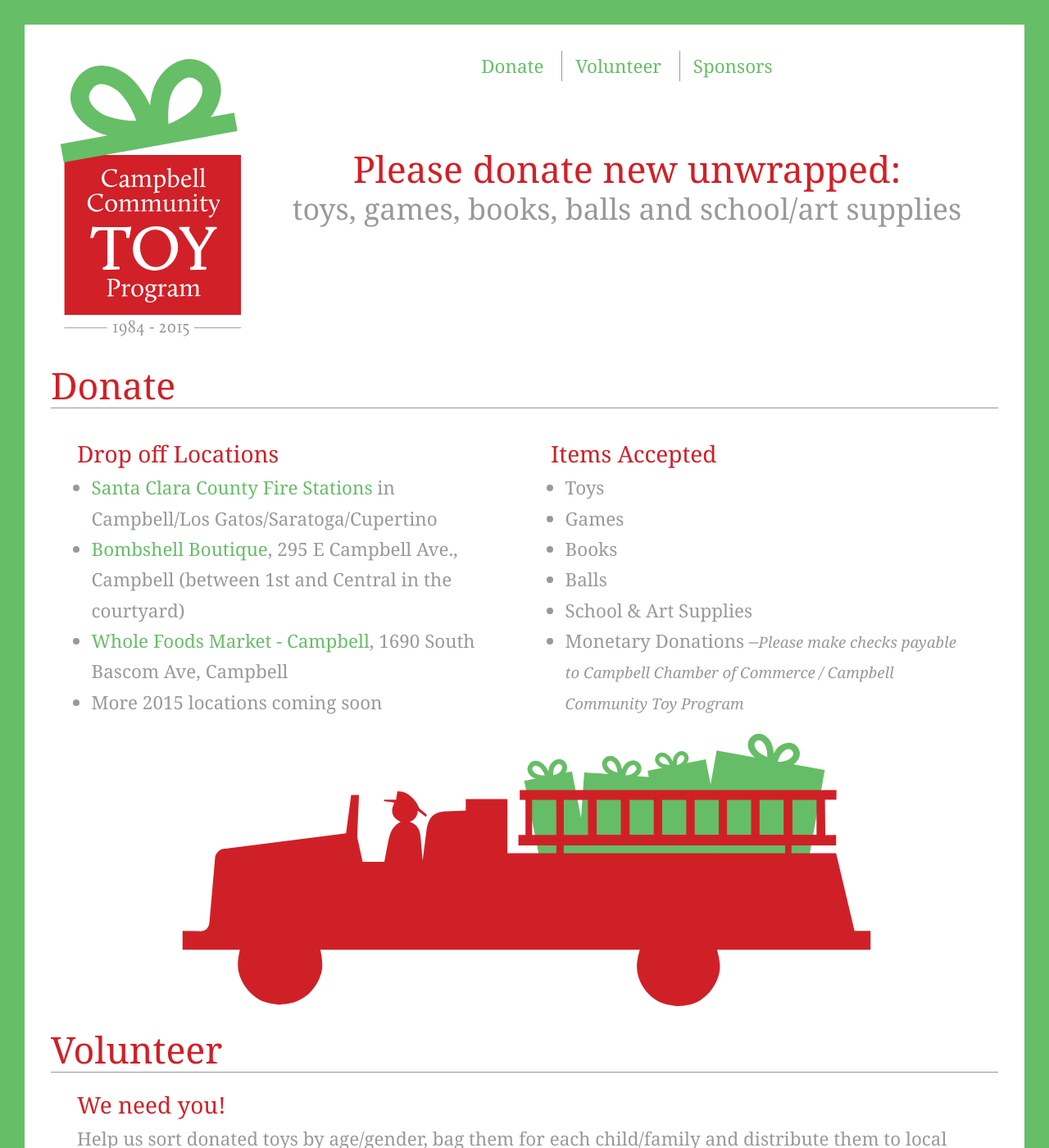
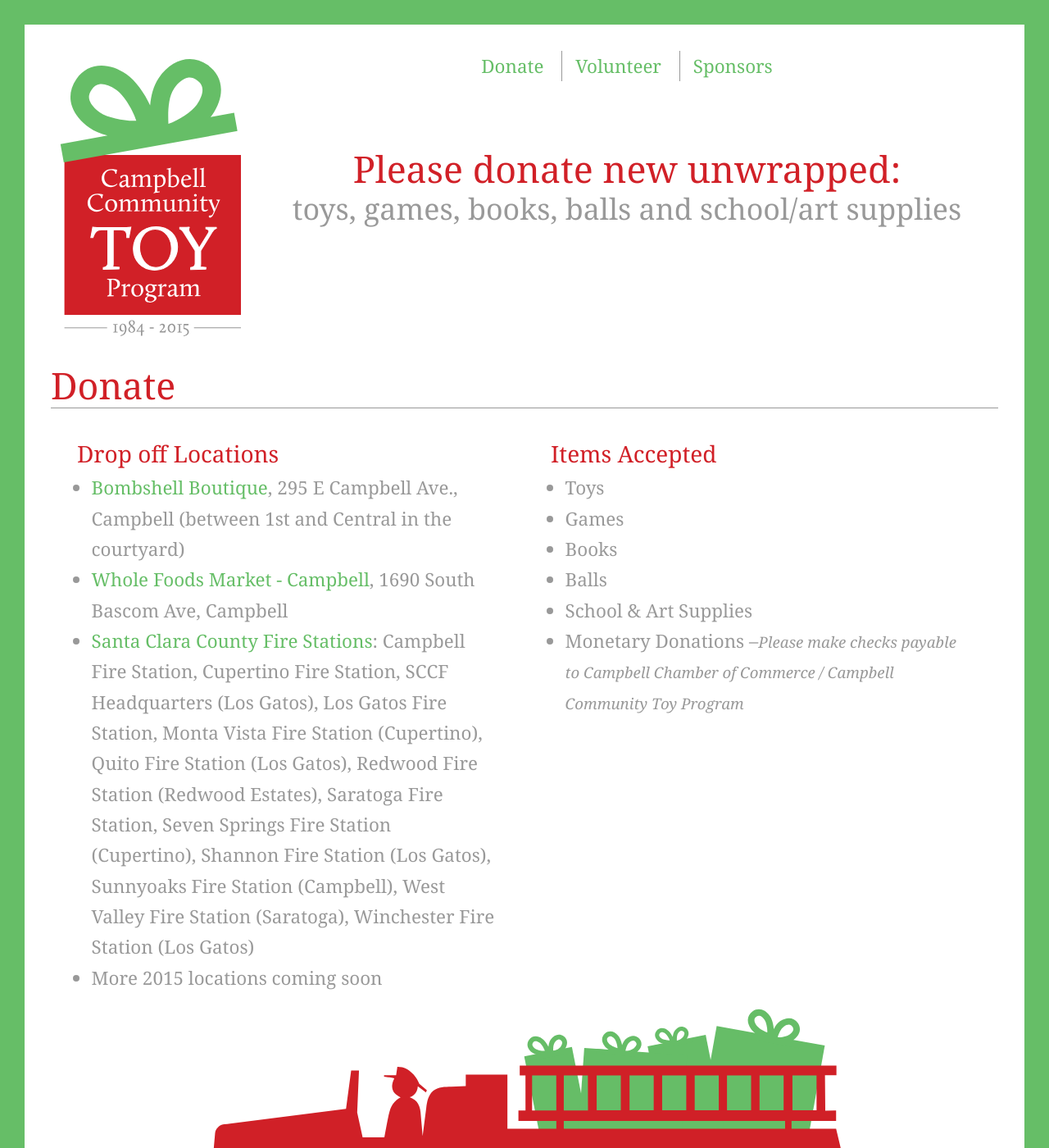
Before and after one commit to campbell-toy-drive/campbell-toy-drive.github.io, a Jekyll site: the page built from index.html, in a window 1280 px wide and 1400 px high. Shown: the whole window at 82% size. Built offline with Jekyll 4.4.1, drawn with Linux system fonts in a browser that asks for light colours; Markdown is read by kramdown in place of the engine named in the settings.

Commit message:
added fire station list

```diff
--- a/index.html
+++ b/index.html
@@ -11,11 +11,11 @@
 			<ul>
 				<!--<li><a href="http://www.sccl.org/locations/hours-and-locations/campbell/getting-there/directions" target="_blank" title="Campbell Library">Campbell Library</li>-->
 				<!--<li><a href="http://www.ci.campbell.ca.us/recreation/general/directions.htm" target="_blank" title="Campbell Community Center">Campbell Community Center</a></li>-->
-				<li><a href="http://www.sccfd.org/stations.html" target="_blank" title="Campbell Fire Stations">Santa Clara County Fire Stations</a> in Campbell/Los Gatos/Saratoga/Cupertino</li>
 				<li><a href="http://www.bombshell-boutique.com/" target="_blank" title="Bombshell Boutique">Bombshell Boutique</a>, 295 E Campbell Ave., Campbell (between 1st and Central in the courtyard)</li>
 				<!--<li><a href="http://www.palazzisalon.com/" target="_blank" title="Palazzi Salon">Palazzi Salon</a>, 274 E. Campbell Ave., Campbell (corner of Campbell Ave &amp; 1st)</li>-->
 				<!--<li><a href="http://www.frostcupcakefactory.com/" target="_blank" title="Frost Cupcakes">Frost Cupcakes</a>, 199 E. Campbell Ave., (between 3rd &amp; 2nd)</li>!-->
 				<li><a href="http://www.wholefoodsmarket.com/stores/campbell" target="_blank" title="Whole Foods Market - Campbell">Whole Foods Market - Campbell</a>, 1690 South Bascom Ave, Campbell</li>
+				<li><a href="http://www.sccfd.org/about-sccfd/fire-station-locations" target="_blank" title="Santa Clara County Fire Stations">Santa Clara County Fire Stations</a>: Campbell Fire Station, Cupertino Fire Station, SCCF Headquarters (Los Gatos), Los Gatos Fire Station, Monta Vista Fire Station (Cupertino), Quito Fire Station (Los Gatos), Redwood Fire Station (Redwood Estates), Saratoga Fire Station, Seven Springs Fire Station (Cupertino), Shannon Fire Station (Los Gatos), Sunnyoaks Fire Station (Campbell), West Valley Fire Station (Saratoga), Winchester Fire Station (Los Gatos)</li>
 				<li>More 2015 locations coming soon</li>
 
 			</ul>
```
